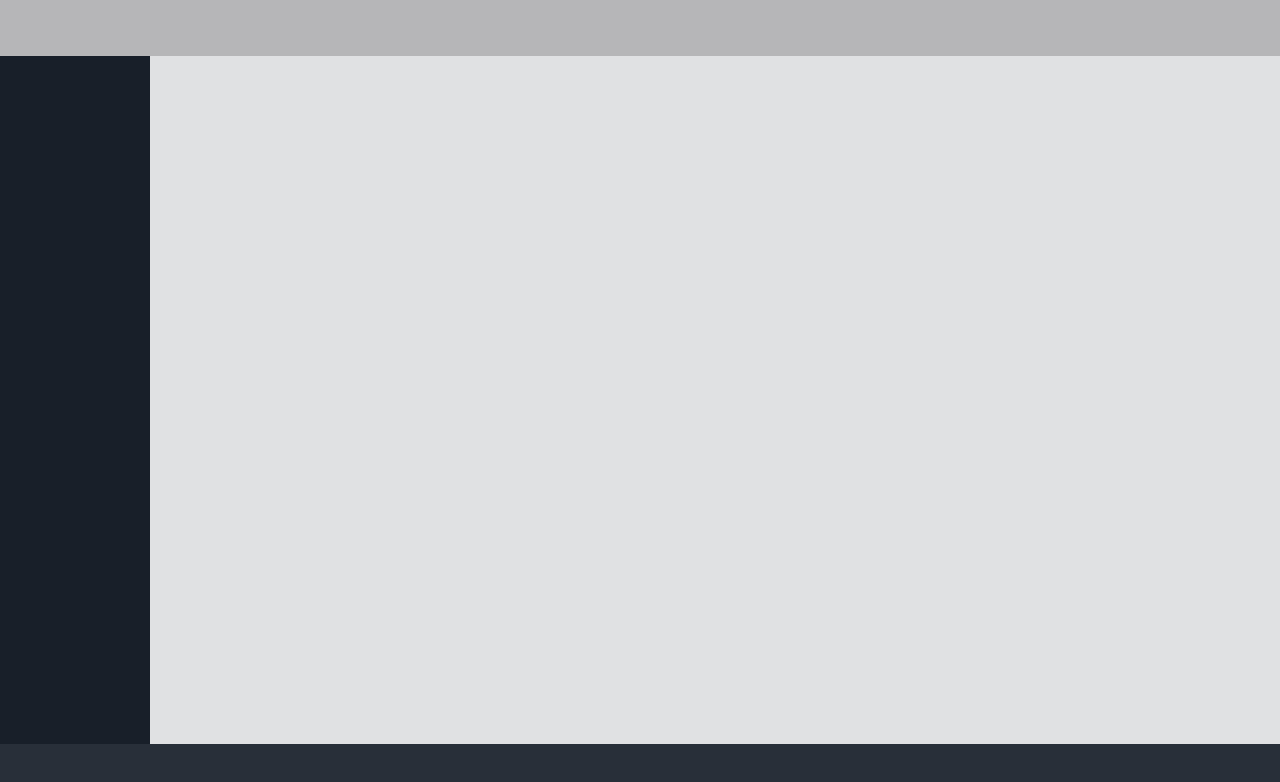
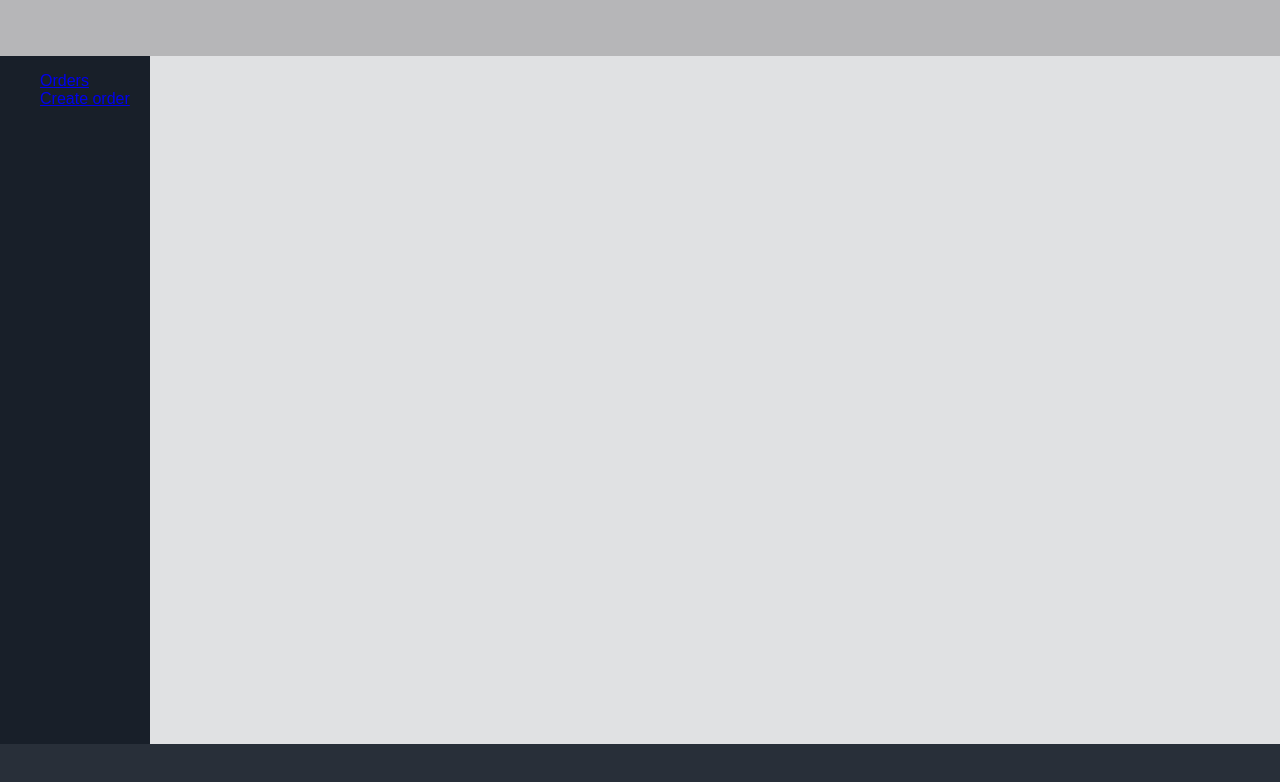
Before and after one commit to Nolandos/transport-company-app, a React (Create React App) app: page / in a window 1280 px wide. Shown: the top 782 px of the page. Built offline with nearby package versions, Linux system fonts and the light colour scheme; a web font is replaced by a local one.

Commit message:
Update React Router

```diff
--- a/src/components/OrderDetails/OrderDetails.js
+++ b/src/components/OrderDetails/OrderDetails.js
@@ -29,7 +29,7 @@ const TransportDetails = ({
 
   return (
     <TransportDetailsSytle>
-      <div class="container">
+      <div className="container">
         <div className="wrapper">
           <p className="source-address">{ source_address }</p>
           <i className='uil uil-arrow-to-right'></i>
--- a/src/components/OrdersList/OrdersList.scss
+++ b/src/components/OrdersList/OrdersList.scss
@@ -39,6 +39,7 @@
 	height: 80px;
 	transform: translate(-50%, -50%) rotate(45deg) translate3d(0,0,0);
 	animation: loader 1.2s infinite ease-in-out;
+	z-index: 99;
 
 	span {
 		position: absolute;
--- a/src/containers/App.js
+++ b/src/containers/App.js
@@ -2,7 +2,7 @@
 import React from "react";
 import styled from "styled-components";
 //import { useSelector } from "react-redux";
-
+import { BrowserRouter as Router } from 'react-router-dom';
 //IMPORT COMPONTENTS
 import Content from "./Content";
 import LeftBar from "./LeftBar";
@@ -15,6 +15,7 @@ const Wrapper = styled.div`
 
 const App = () => {
   return (
+    <Router>
     <div className="app">
       <TopBar />
       <Wrapper>
@@ -23,6 +24,7 @@ const App = () => {
       </Wrapper>
       <Footer />
     </div>
+    </Router>
   );
 };
 
--- a/src/containers/Content.js
+++ b/src/containers/Content.js
@@ -1,11 +1,7 @@
 //REQUIRED IMPORTS
 import React from "react";
 import styled from "styled-components";
-import {
-  BrowserRouter as Router,
-  Route,
-  Link
-} from 'react-router-dom';
+import { Switch, Route } from 'react-router-dom';
 
 //IMPORT COMPONENTS
 import OrdersList from "../components/OrdersList/OrdersList";
@@ -21,9 +17,9 @@ const ContentStyle = styled.div`
 const Content = () => {
   return (
     <ContentStyle>
-      <Router>
-        <Route exact path="/orders" component={OrdersList} />
-      </Router>
+      <Switch>
+        <Route exact path="/orders" component={ OrdersList } />
+      </Switch>
     </ContentStyle>
   );
 };
--- a/src/containers/LeftBar.js
+++ b/src/containers/LeftBar.js
@@ -1,6 +1,7 @@
 //REQUIRED IMPORTS
 import React from "react";
 import styled from "styled-components";
+import { Link } from 'react-router-dom';
 
 const LeftBarStyle = styled.div`
   width: 10%;
@@ -9,8 +10,21 @@ const LeftBarStyle = styled.div`
   background-color: #181f29;
 `;
 
+const Menu = styled.ul`
+  padding-lef: 0;
+  list-style-type: none;
+  color: #fff;
+`
+
 const LeftBar = () => {
-  return <LeftBarStyle />;
+  return (
+    <LeftBarStyle>
+      <Menu>
+        <li><Link to="/orders">Orders</Link></li>
+        <li><Link to="/create-order">Create order</Link></li>
+      </Menu>
+    </LeftBarStyle>
+  );
 };
 
 export default LeftBar;
```
